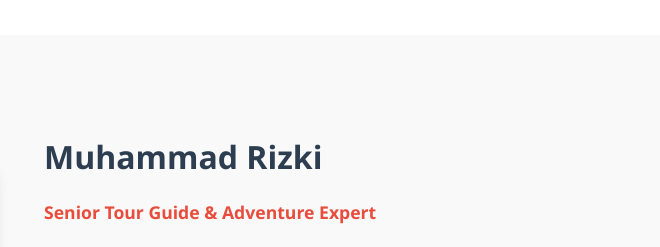
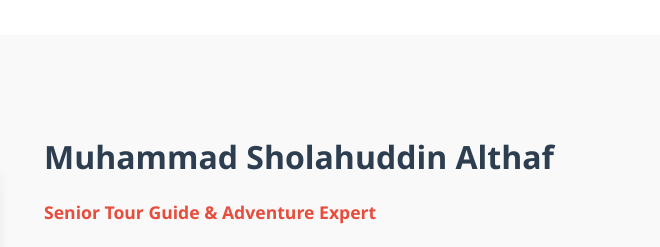
Before and after one commit to anis2511/tout-althaf, a plain HTML site: page index.html in a window 1280 px wide. Shown: the part 1800-2047 px from the top of the page, 620-1280 px from the left. Drawn offline with Linux system fonts and the light colour scheme.

Commit message:
Update index.html

```diff
--- a/index.html
+++ b/index.html
@@ -170,7 +170,7 @@
             </div>
           </div>
           <div class="guide-info">
-            <h2 class="guide-title">Muhammad Rizki</h2>
+            <h2 class="guide-title">Muhammad Sholahuddin Althaf</h2>
             <h3 class="guide-subtitle">Senior Tour Guide & Adventure Expert</h3>
             <p class="guide-description">
               Dengan pengalaman lebih dari 10 tahun memandu wisatawan lokal
```
